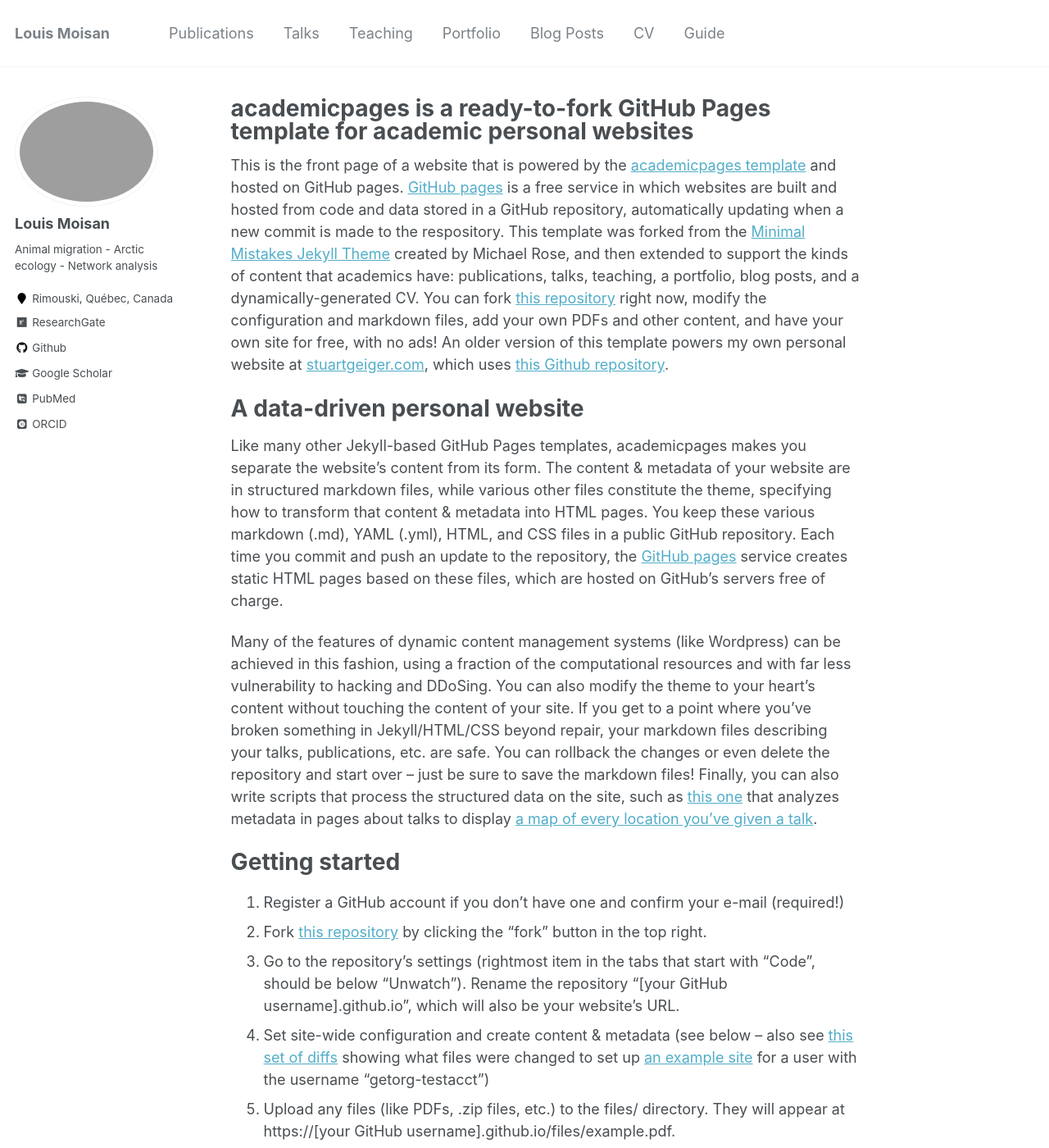
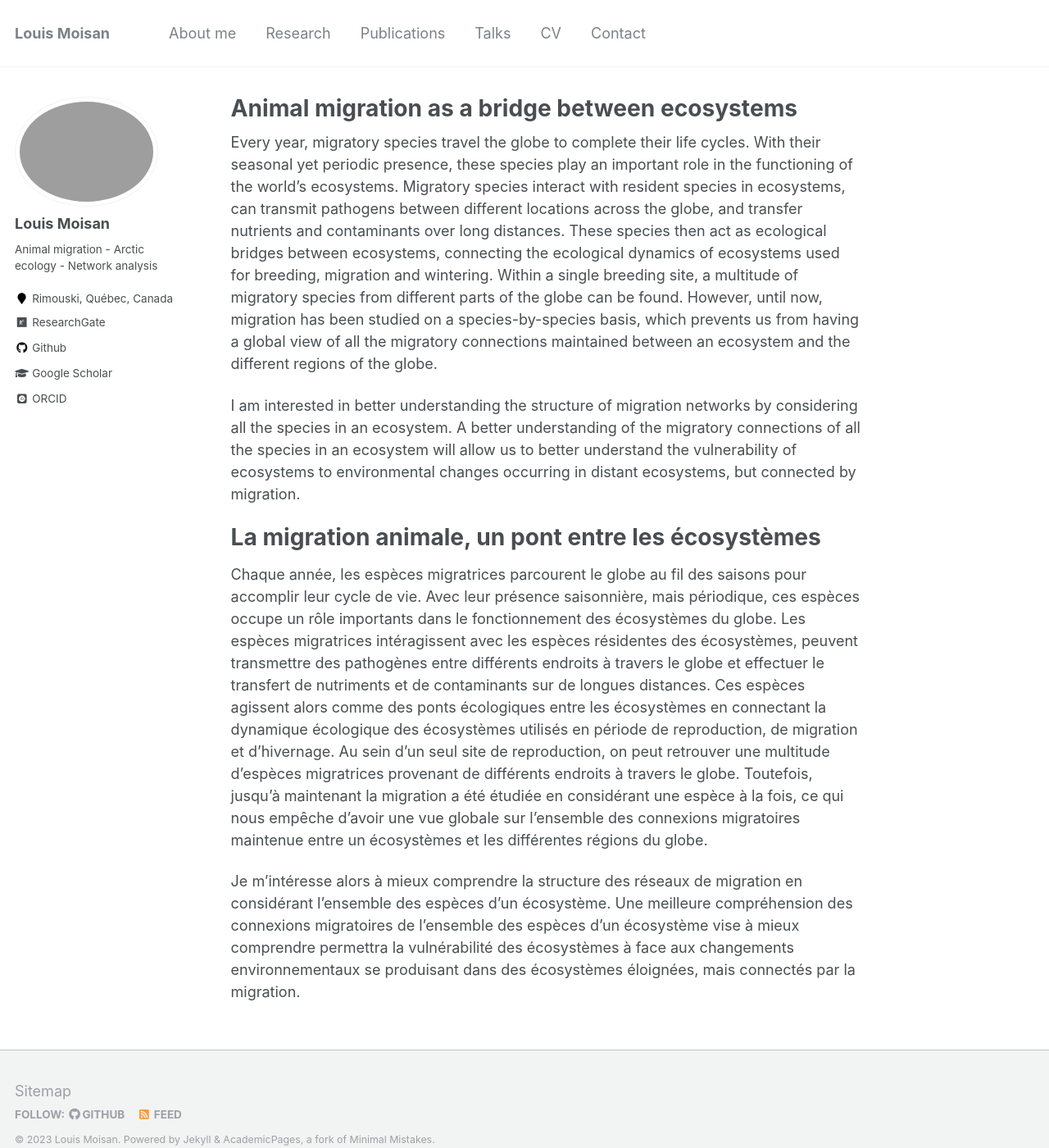
Before and after one commit to Louis-Moisan/Louis-Moisan.github.io, a Jekyll site: the page built from _pages/about.md, in a window 1280 px wide and 1400 px high. Shown: the whole window at 82% size. Built offline with Jekyll 4.4.1, drawn with Linux system fonts in a browser that asks for light colours; some web fonts are replaced; some of the changed text lies outside the part shown.

Commit message:
change navigation bar

```diff
--- a/_config.yml
+++ b/_config.yml
@@ -85,7 +85,7 @@ author:
   bio              : "Animal migration - Arctic ecology - Network analysis"
   location         : "Rimouski, Québec, Canada"
   employer         :
-  pubmed           : ""
+  pubmed           :
   googlescholar    : "https://scholar.google.com/citations?user=mvotGtQAAAAJ&hl=fr&oi=ao"
   email            :
   researchgate     :  "https://www.researchgate.net/profile/Louis-Moisan"
--- a/_pages/about.md
+++ b/_pages/about.md
@@ -1,6 +1,6 @@
 ---
 permalink: /
-title: "academicpages is a ready-to-fork GitHub Pages template for academic personal websites"
+title: "Animal migration as a bridge between ecosystems"
 excerpt: "About me"
 author_profile: true
 redirect_from:
@@ -8,43 +8,12 @@ redirect_from:
   - /about.html
 ---
 
-This is the front page of a website that is powered by the [academicpages template](https://github.com/academicpages/academicpages.github.io) and hosted on GitHub pages. [GitHub pages](https://pages.github.com) is a free service in which websites are built and hosted from code and data stored in a GitHub repository, automatically updating when a new commit is made to the respository. This template was forked from the [Minimal Mistakes Jekyll Theme](https://mmistakes.github.io/minimal-mistakes/) created by Michael Rose, and then extended to support the kinds of content that academics have: publications, talks, teaching, a portfolio, blog posts, and a dynamically-generated CV. You can fork [this repository](https://github.com/academicpages/academicpages.github.io) right now, modify the configuration and markdown files, add your own PDFs and other content, and have your own site for free, with no ads! An older version of this template powers my own personal website at [stuartgeiger.com](http://stuartgeiger.com), which uses [this Github repository](https://github.com/staeiou/staeiou.github.io).
+Every year, migratory species travel the globe to complete their life cycles. With their seasonal yet periodic presence, these species play an important role in the functioning of the world's ecosystems. Migratory species interact with resident species in ecosystems, can transmit pathogens between different locations across the globe, and transfer nutrients and contaminants over long distances. These species then act as ecological bridges between ecosystems, connecting the ecological dynamics of ecosystems used for breeding, migration and wintering. Within a single breeding site, a multitude of migratory species from different parts of the globe can be found. However, until now, migration has been studied on a species-by-species basis, which prevents us from having a global view of all the migratory connections maintained between an ecosystem and the different regions of the globe.
 
-A data-driven personal website
+I am interested in better understanding the structure of migration networks by considering all the species in an ecosystem. A better understanding of the migratory connections of all the species in an ecosystem will allow us to better understand the vulnerability of ecosystems to environmental changes occurring in distant ecosystems, but connected by migration.
+
+La migration animale, un pont entre les écosystèmes
 ======
-Like many other Jekyll-based GitHub Pages templates, academicpages makes you separate the website's content from its form. The content & metadata of your website are in structured markdown files, while various other files constitute the theme, specifying how to transform that content & metadata into HTML pages. You keep these various markdown (.md), YAML (.yml), HTML, and CSS files in a public GitHub repository. Each time you commit and push an update to the repository, the [GitHub pages](https://pages.github.com/) service creates static HTML pages based on these files, which are hosted on GitHub's servers free of charge.
+Chaque année, les espèces migratrices parcourent le globe au fil des saisons pour accomplir leur cycle de vie. Avec leur présence saisonnière, mais périodique, ces espèces occupe un rôle importants dans le fonctionnement des écosystèmes du globe. Les espèces migratrices intéragissent avec les espèces résidentes des écosystèmes, peuvent transmettre des pathogènes entre différents endroits à travers le globe et effectuer le transfert de nutriments et de contaminants sur de longues distances. Ces espèces agissent alors comme des ponts écologiques entre les écosystèmes en connectant la dynamique écologique des écosystèmes utilisés en période de reproduction, de migration et d’hivernage. Au sein d’un seul site de reproduction, on peut retrouver une multitude d’espèces migratrices provenant de différents endroits à travers le globe. Toutefois, jusqu’à maintenant la migration a été étudiée en considérant une espèce à la fois, ce qui nous empêche d’avoir une vue globale sur l’ensemble des connexions migratoires maintenue entre un écosystèmes et les différentes régions du globe.
 
-Many of the features of dynamic content management systems (like Wordpress) can be achieved in this fashion, using a fraction of the computational resources and with far less vulnerability to hacking and DDoSing. You can also modify the theme to your heart's content without touching the content of your site. If you get to a point where you've broken something in Jekyll/HTML/CSS beyond repair, your markdown files describing your talks, publications, etc. are safe. You can rollback the changes or even delete the repository and start over -- just be sure to save the markdown files! Finally, you can also write scripts that process the structured data on the site, such as [this one](https://github.com/academicpages/academicpages.github.io/blob/master/talkmap.ipynb) that analyzes metadata in pages about talks to display [a map of every location you've given a talk](https://academicpages.github.io/talkmap.html).
-
-Getting started
-======
-1. Register a GitHub account if you don't have one and confirm your e-mail (required!)
-1. Fork [this repository](https://github.com/academicpages/academicpages.github.io) by clicking the "fork" button in the top right.
-1. Go to the repository's settings (rightmost item in the tabs that start with "Code", should be below "Unwatch"). Rename the repository "[your GitHub username].github.io", which will also be your website's URL.
-1. Set site-wide configuration and create content & metadata (see below -- also see [this set of diffs](http://archive.is/3TPas) showing what files were changed to set up [an example site](https://getorg-testacct.github.io) for a user with the username "getorg-testacct")
-1. Upload any files (like PDFs, .zip files, etc.) to the files/ directory. They will appear at https://[your GitHub username].github.io/files/example.pdf.
-1. Check status by going to the repository settings, in the "GitHub pages" section
-
-Site-wide configuration
-------
-The main configuration file for the site is in the base directory in [_config.yml](https://github.com/academicpages/academicpages.github.io/blob/master/_config.yml), which defines the content in the sidebars and other site-wide features. You will need to replace the default variables with ones about yourself and your site's github repository. The configuration file for the top menu is in [_data/navigation.yml](https://github.com/academicpages/academicpages.github.io/blob/master/_data/navigation.yml). For example, if you don't have a portfolio or blog posts, you can remove those items from that navigation.yml file to remove them from the header.
-
-Create content & metadata
-------
-For site content, there is one markdown file for each type of content, which are stored in directories like _publications, _talks, _posts, _teaching, or _pages. For example, each talk is a markdown file in the [_talks directory](https://github.com/academicpages/academicpages.github.io/tree/master/_talks). At the top of each markdown file is structured data in YAML about the talk, which the theme will parse to do lots of cool stuff. The same structured data about a talk is used to generate the list of talks on the [Talks page](https://academicpages.github.io/talks), each [individual page](https://academicpages.github.io/talks/2012-03-01-talk-1) for specific talks, the talks section for the [CV page](https://academicpages.github.io/cv), and the [map of places you've given a talk](https://academicpages.github.io/talkmap.html) (if you run this [python file](https://github.com/academicpages/academicpages.github.io/blob/master/talkmap.py) or [Jupyter notebook](https://github.com/academicpages/academicpages.github.io/blob/master/talkmap.ipynb), which creates the HTML for the map based on the contents of the _talks directory).
-
-**Markdown generator**
-
-I have also created [a set of Jupyter notebooks](https://github.com/academicpages/academicpages.github.io/tree/master/markdown_generator
-) that converts a CSV containing structured data about talks or presentations into individual markdown files that will be properly formatted for the academicpages template. The sample CSVs in that directory are the ones I used to create my own personal website at stuartgeiger.com. My usual workflow is that I keep a spreadsheet of my publications and talks, then run the code in these notebooks to generate the markdown files, then commit and push them to the GitHub repository.
-
-How to edit your site's GitHub repository
-------
-Many people use a git client to create files on their local computer and then push them to GitHub's servers. If you are not familiar with git, you can directly edit these configuration and markdown files directly in the github.com interface. Navigate to a file (like [this one](https://github.com/academicpages/academicpages.github.io/blob/master/_talks/2012-03-01-talk-1.md) and click the pencil icon in the top right of the content preview (to the right of the "Raw | Blame | History" buttons). You can delete a file by clicking the trashcan icon to the right of the pencil icon. You can also create new files or upload files by navigating to a directory and clicking the "Create new file" or "Upload files" buttons.
-
-Example: editing a markdown file for a talk
-![Editing a markdown file for a talk](/images/editing-talk.png)
-
-For more info
-------
-More info about configuring academicpages can be found in [the guide](https://academicpages.github.io/markdown/). The [guides for the Minimal Mistakes theme](https://mmistakes.github.io/minimal-mistakes/docs/configuration/) (which this theme was forked from) might also be helpful.
+ Je m’intéresse alors à mieux comprendre la structure des réseaux de migration en considérant l’ensemble des espèces d’un écosystème. Une meilleure compréhension des connexions migratoires de l’ensemble des espèces d’un écosystème vise à mieux comprendre permettra la vulnérabilité des écosystèmes à face aux changements environnementaux se produisant dans des écosystèmes éloignées, mais connectés par la migration.
```
Also changed, not shown: _data/navigation.yml (+8 -11 lines), _posts/2012-08-14-blog-post-1.md (deleted, +0 -20 lines), _posts/2013-08-14-blog-post-2.md (deleted, +0 -20 lines), _posts/2014-08-14-blog-post-3.md (deleted, +0 -20 lines), _posts/2015-08-14-blog-post-4.md (deleted, +0 -20 lines), _posts/2199-01-01-future-post.md (deleted, +0 -11 lines), _about_me/2014-spring-teaching-1.md (renamed from _teaching/2014-spring-teaching-1.md), _about_me/2015-spring-teaching-2.md (renamed from _teaching/2015-spring-teaching-2.md), _pages/about_me.html (renamed from _pages/teaching.html), _pages/research.html (renamed from _pages/portfolio.html), _research/portfolio-1.md (renamed from _portfolio/portfolio-1.md), _research/portfolio-2.html (renamed from _portfolio/portfolio-2.html).
